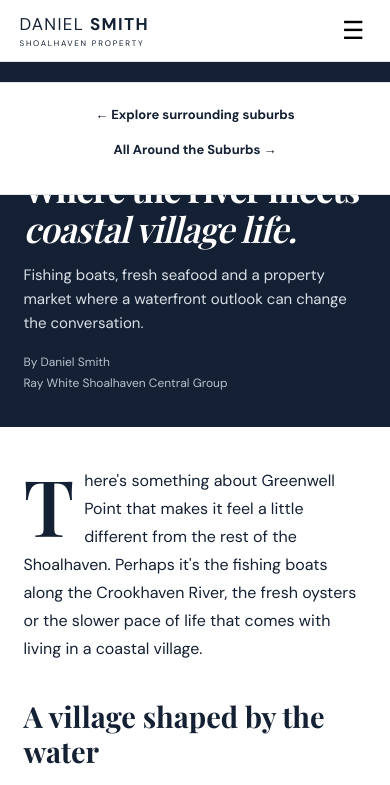
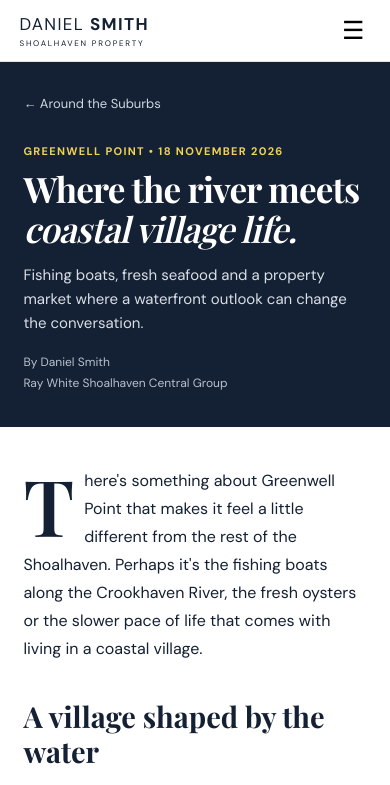
Before and after one commit to danielsmithRW/daniel-smith-property, a plain HTML site: page greenwell-point.html in a window 390 px wide. Shown: the top 785 px of the page. Drawn offline with nearby package versions, Linux system fonts and the light colour scheme.

Commit message:
Fix ATS article footer links inheriting mobile menu positioning

```diff
--- a/greenwell-point.html
+++ b/greenwell-point.html
@@ -28,5 +28,5 @@
 </article><aside class='article-side'><div class='side-card'><p class='eyebrow'>OWN IN GREENWELL POINT?</p><h3>What does the market mean for your property?</h3><p>Water views, land, improvements and property type all matter. A suburb median is only the beginning.</p><a class='btn primary' href='/#appraisal'>Request an appraisal</a><a class='side-contact' href='tel:0434544964'>0434 544 964</a></div><div class='side-note'><strong>Around the Suburbs</strong><p>Local history, property and change across the Shoalhaven.</p><a href='terara.html'>Previous: Terara →</a></div></aside></section>
 <section class='article-footer-cta'><p class='eyebrow'>GREENWELL POINT LOCALS</p><h2>What makes Greenwell Point special to you?</h2><p>Whether it's a favourite spot along the water or a local business, I'd love to hear your story.</p><a class='btn primary' href='/#appraisal'>Get in touch</a></section>
 <section class='article-conversation'><div><p class='eyebrow'>A QUESTION ABOUT YOUR PROPERTY?</p><h2>Let's make it specific to your place.</h2><p>General suburb figures are a starting point. The property itself is what gives them meaning.</p></div><div class='conversation-actions'><a class='btn primary' href='/#appraisal'>Tell me about your property →</a><a class='conversation-call' href='tel:0434544964'>0434 544 964</a></div></section>
-<nav class='ats-article-navigation' aria-label='Around the Suburbs navigation'><a href='surrounding-suburbs.html'>← Explore surrounding suburbs</a><a href='around-the-suburbs.html'>All Around the Suburbs →</a></nav></main>
+<div class='ats-article-navigation' aria-label='Around the Suburbs navigation'><a href='surrounding-suburbs.html'>← Explore surrounding suburbs</a><a href='around-the-suburbs.html'>All Around the Suburbs →</a></div></main>
 <footer class='site-footer' id='contact'><div class='footer-main'><div class='footer-brand'><a class='brand' href='/'>DANIEL <b>SMITH</b><small>SHOALHAVEN PROPERTY</small></a><p>Property advice, local insight and real conversations across the Shoalhaven.</p><p class='footer-agency'>Daniel Smith, Real Estate Agent<br>Ray White Shoalhaven Central Group</p></div><div class='footer-col'><h3>Explore</h3><a href='around-the-suburbs.html'>Around the Suburbs</a><a href='market-updates.html'>Market Updates</a><a href='properties-results.html'>Properties & Results</a><a href='/#insights'>Property Insights</a><a href='about.html'>About Daniel</a></div><div class='footer-col'><h3>Property</h3><a href='/#appraisal'>Request an appraisal</a><a href='renovate-before-selling.html'>Preparing to sell</a><a href='online-estimate-vs-appraisal.html'>Online estimate vs appraisal</a><a href='what-buyers-notice.html'>What buyers notice</a></div><div class='footer-col footer-contact'><h3>Talk to Daniel</h3><a href='tel:0434544964'>0434 544 964</a><a href='mailto:daniel.smith@raywhite.com'>daniel.smith@raywhite.com</a><p>Shoalhaven, NSW</p></div></div><div class='footer-bottom'><p>© 2026 Daniel Smith. All rights reserved.</p></div></footer><script src='script.js'></script></body></html>
```
